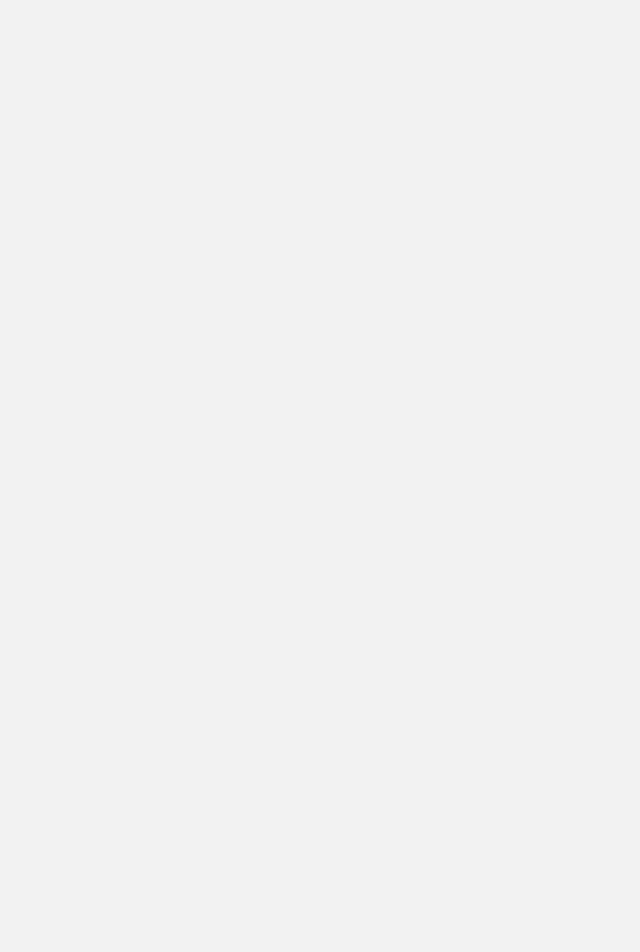
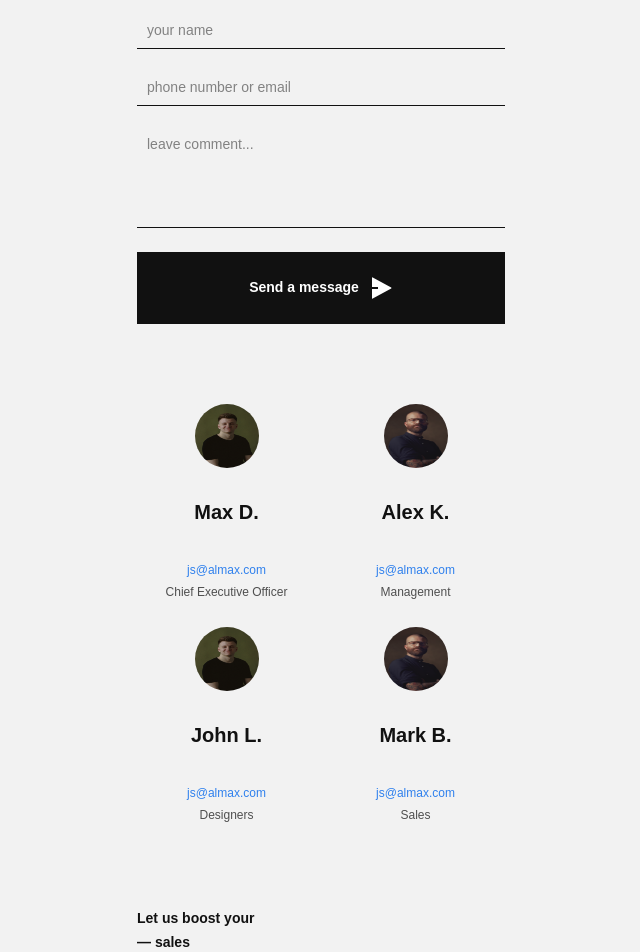
Before and after one commit to Juliya-Boiko/almax, a React (Create React App) app: page / in a window 1280 px wide. Shown: the part 7380-8332 px from the top of the page, without its empty margins (319-959 px from the left). Before the commit the page ends 7361 px from the top, so only its background shows below. Built offline with nearby package versions, Linux system fonts and the light colour scheme.

Commit message:
add Contacts component

```diff
--- a/src/components/App.tsx
+++ b/src/components/App.tsx
@@ -4,6 +4,7 @@ import { Benefits } from "./Benefits";
 // import { Services } from "./Services";
 import { Values } from "./Values";
 import { Projects } from "./Projects";
+import { Contacts } from "./Contacts";
 import { Footer } from "./Footer";
 
 export const App:React.FC = () => {
@@ -16,6 +17,7 @@ export const App:React.FC = () => {
         {/* <Services /> */}
         <Values />
         <Projects />
+        <Contacts />
       </main>
       <Footer />
     </>
--- /dev/null
+++ b/src/components/Contacts/ContactItem.tsx
@@ -0,0 +1,42 @@
+import { MemberType } from "data/team";
+import styled from "styled-components";
+import { TitleH3, TextMedium } from "components/common/Typografy.styled";
+
+type ContactItemProps = {
+  item: MemberType
+};
+
+const Item = styled.li`
+  text-align: center;
+  @media screen and (min-width: ${p => p.theme.breakpoints.desktop}) {
+    text-align: start;
+  }
+`;
+
+const Image = styled.img`
+  width: 64px;
+  height: 64px;
+  margin: 0 auto 30px auto;
+  border-radius: 50%;
+  @media screen and (min-width: ${p => p.theme.breakpoints.desktop}) {
+    margin: 0 0 30px 0;
+  }
+`;
+
+const Email = styled.a`
+  font-weight: ${p => p.theme.fontWeight.medium};
+  font-size: 12px;
+  line-height: 2;
+  color: ${p => p.theme.colors.blue};
+`;
+
+export const ContactItem: React.FC<ContactItemProps> = ({ item }) => {
+  return (
+    <Item>
+      <Image src={item.avatar} alt={item.name} />
+      <TitleH3>{item.name}</TitleH3>
+      <Email>{item.email}</Email>
+      <TextMedium mB="0">{item.position}</TextMedium>
+    </Item>
+  );
+};
--- /dev/null
+++ b/src/components/Contacts/Form.tsx
@@ -0,0 +1,18 @@
+import { TitleH3 } from "components/common/Typografy.styled";
+import { Input } from "./Input";
+import { Textarea } from "./Textarea";
+import { PrimaryBtn } from "components/buttons/PrimaryBtn";
+
+export const Form = () => {
+  return (
+    <form>
+      <TitleH3>Contact form</TitleH3>
+      <Input type="text" name="name" placeholder="your name" />
+      <Input type="text" name="contact" placeholder="phone number or email" />
+      <Textarea name="comment" placeholder="leave comment..." rows={5} />
+      <PrimaryBtn type="submit" title="Send a message" />
+    </form>
+  );
+};
+
+// type, title, width
--- /dev/null
+++ b/src/components/Contacts/Input.tsx
@@ -0,0 +1,28 @@
+import styled from "styled-components";
+
+type InputProps = {
+  type: string,
+  name: string,
+  placeholder: string,
+};
+
+export const CustomInput = styled.input`
+  width: 100%;
+  margin: 0 0 20px 0;
+  padding: 10px;
+  font-weight: ${p => p.theme.fontWeight.medium};
+  font-size: 14px;
+  border: none;
+  outline: none;
+  border-bottom: 1px solid ${p => p.theme.colors.black};
+  background-color: transparent;
+  &::placeholder {
+    color: ${p => p.theme.colors.gray3};
+  }
+`;
+
+export const Input: React.FC<InputProps> = ({ type, name, placeholder }) => {
+  return (
+    <CustomInput type={type} name={name} id={name} placeholder={placeholder} />
+  );
+};
--- /dev/null
+++ b/src/components/Contacts/Offer.tsx
@@ -0,0 +1,33 @@
+import styled from "styled-components";
+import { TextNormal } from "components/common/Typografy.styled";
+
+const OfferBlock = styled.div`
+  display: grid;
+  grid-template-columns: 1fr;
+  grid-row-gap: 80px;
+  font-weight: 700;
+  font-size: 14px;
+  line-height: 24px;
+  @media screen and (min-width: ${p => p.theme.breakpoints.desktop}) {
+   grid-template-columns: 200px 1fr;
+    grid-template-rows: 1fr;
+    grid-column-gap: 10px;
+    grid-row-gap: 0px;
+  }
+`;
+
+export const Offer = () => {
+  return (
+    <OfferBlock>
+      <div>
+        <p>Let us boost your </p>
+        <p>— sales</p>
+        <p>— image</p>
+        <p>— user experience</p>
+      </div>
+
+      <TextNormal mB="0" >ALMAX is a strategically driven, digital-first agency that lives at the intersection of creativity and technology. We solve consumer and business problems with end-to-end solutions that flex to meet the needs of today’s ever-changing digital landscape.</TextNormal>
+
+    </OfferBlock>
+  );
+};
--- /dev/null
+++ b/src/components/Contacts/Textarea.tsx
@@ -0,0 +1,29 @@
+import styled from "styled-components";
+
+type TextareaProps = {
+  name: string,
+  placeholder: string,
+  rows: number
+};
+
+const CustomTextarea = styled.textarea`
+  resize: none;
+  width: 100%;
+  margin: 0 0 20px 0;
+  padding: 10px;
+  font-weight: ${p => p.theme.fontWeight.medium};
+  font-size: 14px;
+  border: none;
+  outline: none;
+  border-bottom: 1px solid ${p => p.theme.colors.black};
+  background-color: transparent;
+  &::placeholder {
+    color: ${p => p.theme.colors.gray3};
+  }
+`;
+
+export const Textarea: React.FC<TextareaProps> = ({ placeholder, name, rows }) => {
+  return (
+    <CustomTextarea style={{ resize: 'none' }} name={name} id={name} placeholder={placeholder} rows={rows} />
+  );
+};
--- /dev/null
+++ b/src/components/Contacts/index.tsx
@@ -0,0 +1,55 @@
+import { Section } from "components/Section";
+import { Form } from "./Form";
+import { team, MemberType } from "data/team";
+import { ContactItem } from "./ContactItem";
+import styled from "styled-components";
+import { Offer } from "./Offer";
+
+const Content = styled.div`
+  display: grid;
+  grid-template-columns: 1fr;
+  grid-row-gap: 80px;
+  @media screen and (min-width: ${p => p.theme.breakpoints.desktop}) {
+    grid-template-columns: 630px 1fr;
+    grid-template-rows: 1fr;
+    grid-column-gap: 230px;
+    grid-row-gap: 0px;
+  }
+`;
+
+const List = styled.ul`
+  display: grid;
+  grid-template-columns: repeat(2, 1fr);
+  grid-template-rows: repeat(2, 1fr);
+  grid-column-gap: 10px;
+  grid-row-gap: 25px;
+  @media screen and (min-width: ${p => p.theme.breakpoints.desktop}) {
+    grid-template-columns: repeat(4, 1fr);
+    grid-template-rows: 1fr;
+    grid-column-gap: 5px;
+    grid-row-gap: 0px;
+  }
+`;
+
+const InfoBlock = styled.div`
+  display: grid;
+  grid-template-columns: 1fr;
+  grid-row-gap: 80px;
+  @media screen and (min-width: ${p => p.theme.breakpoints.desktop}) {
+    grid-row-gap: 170px;
+  }
+`;
+
+export const Contacts = () => {
+  return (
+    <Section title="Get in touch">
+      <Content>
+        <Form />
+        <InfoBlock>
+          <List>{team.map((item: MemberType) => <ContactItem key={item.id} item={item} />)}</List>
+          <Offer />
+        </InfoBlock>
+      </Content>
+    </Section>
+  );
+};
--- a/src/components/buttons/PrimaryBtn.tsx
+++ b/src/components/buttons/PrimaryBtn.tsx
@@ -1,5 +1,6 @@
 import styled from "styled-components";
 import { IoMdArrowForward } from "react-icons/io";
+import { RiSendPlane2Fill } from "react-icons/ri";
 
 type ButtonTypes = {
   type: 'button' | 'submit',
@@ -41,7 +42,7 @@ export const PrimaryBtn: React.FC<ButtonTypes> = ({ type, title, width }) => {
   return (
     <Button type={type} width={width}>
       {title}
-      <IoMdArrowForward size="24" />
+      { type === 'button' ? <IoMdArrowForward size="24" /> : <RiSendPlane2Fill size="24" /> }
     </Button>
   );
 };
--- /dev/null
+++ b/src/data/team.ts
@@ -0,0 +1,48 @@
+import memberAv1 from '../assets/team/team-1.png';
+import memberAv2 from '../assets/team/team-2.png';
+
+export type MemberType = {
+  id: number,
+  name: string,
+  position: string,
+  descr: string,
+  email: string,
+  avatar: string
+};
+
+export type ArrayMembersType = MemberType[];
+
+export const team: ArrayMembersType = [
+  {
+    id: 0,
+    name: 'Max D.',
+    position: 'Chief Executive Officer',
+    descr: 'One of the Founders of ALMAX who built his career by go through every position available at design agencies. This way Max understood the insides of how to run a business properly. ',
+    email: 'js@almax.com',
+    avatar: memberAv1
+  },
+  {
+    id: 1,
+    name: 'Alex K. ',
+    position: 'Management',
+    descr: 'Management ALMAX who built his career by go through every position available at design agencies. This way Max understood the insides of how to run a business properly. ',
+    email: 'js@almax.com',
+    avatar: memberAv2
+  },
+  {
+    id: 2,
+    name: 'John L.',
+    position: 'Designers',
+    descr: 'One of Designers of ALMAX who built his career by go through every position available at design agencies. This way Max understood the insides of how to run a business properly. ',
+    email: 'js@almax.com',
+    avatar: memberAv1
+  },
+  {
+    id: 3,
+    name: 'Mark B. ',
+    position: 'Sales',
+    descr: 'Sales manager ALMAX who built his career by go through every position available at design agencies. This way Max understood the insides of how to run a business properly. ',
+    email: 'js@almax.com',
+    avatar: memberAv2
+  },
+];
```
Also changed, not shown: src/assets/team/team-1.png (added), src/assets/team/team-2.png (added).
